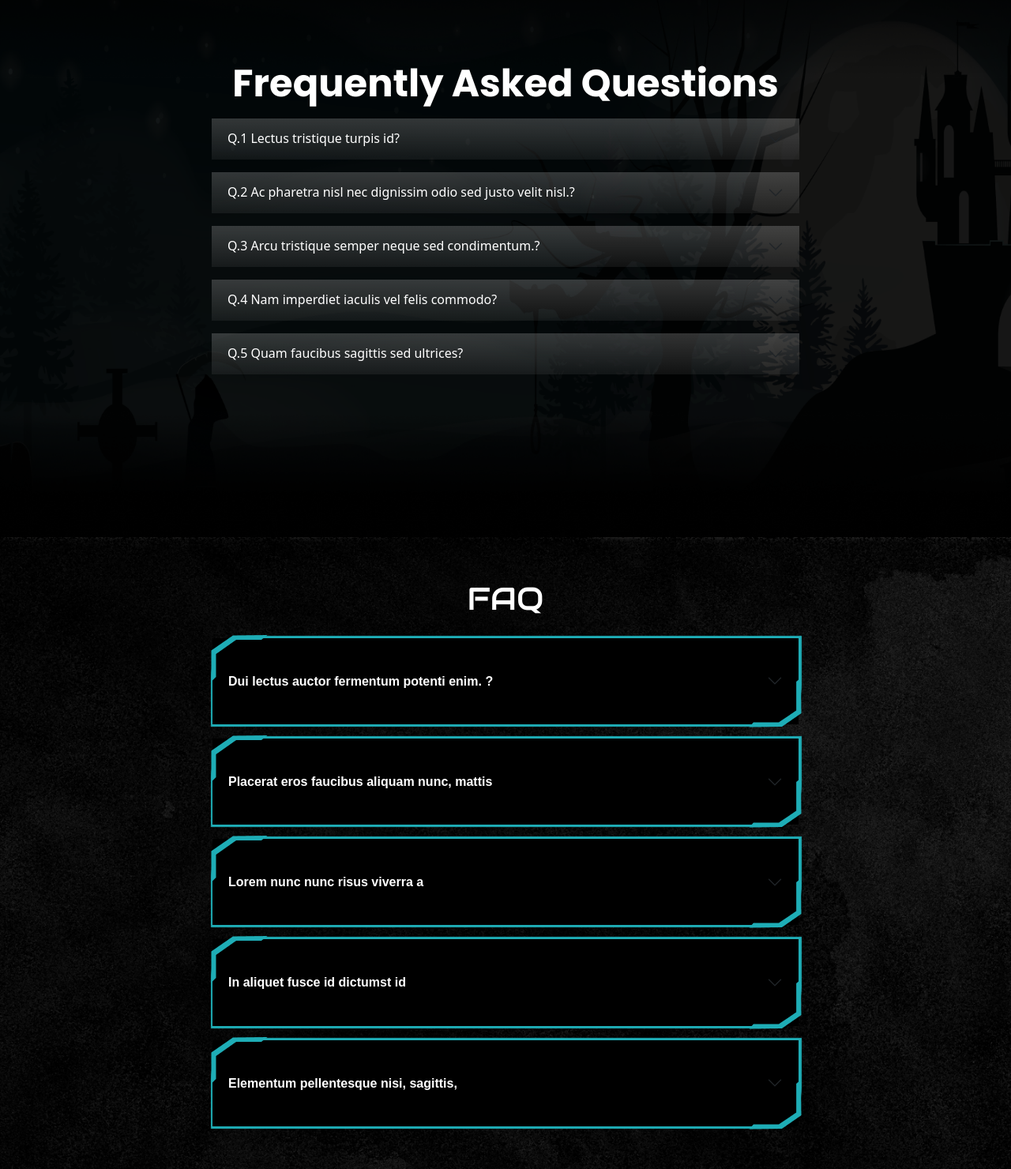
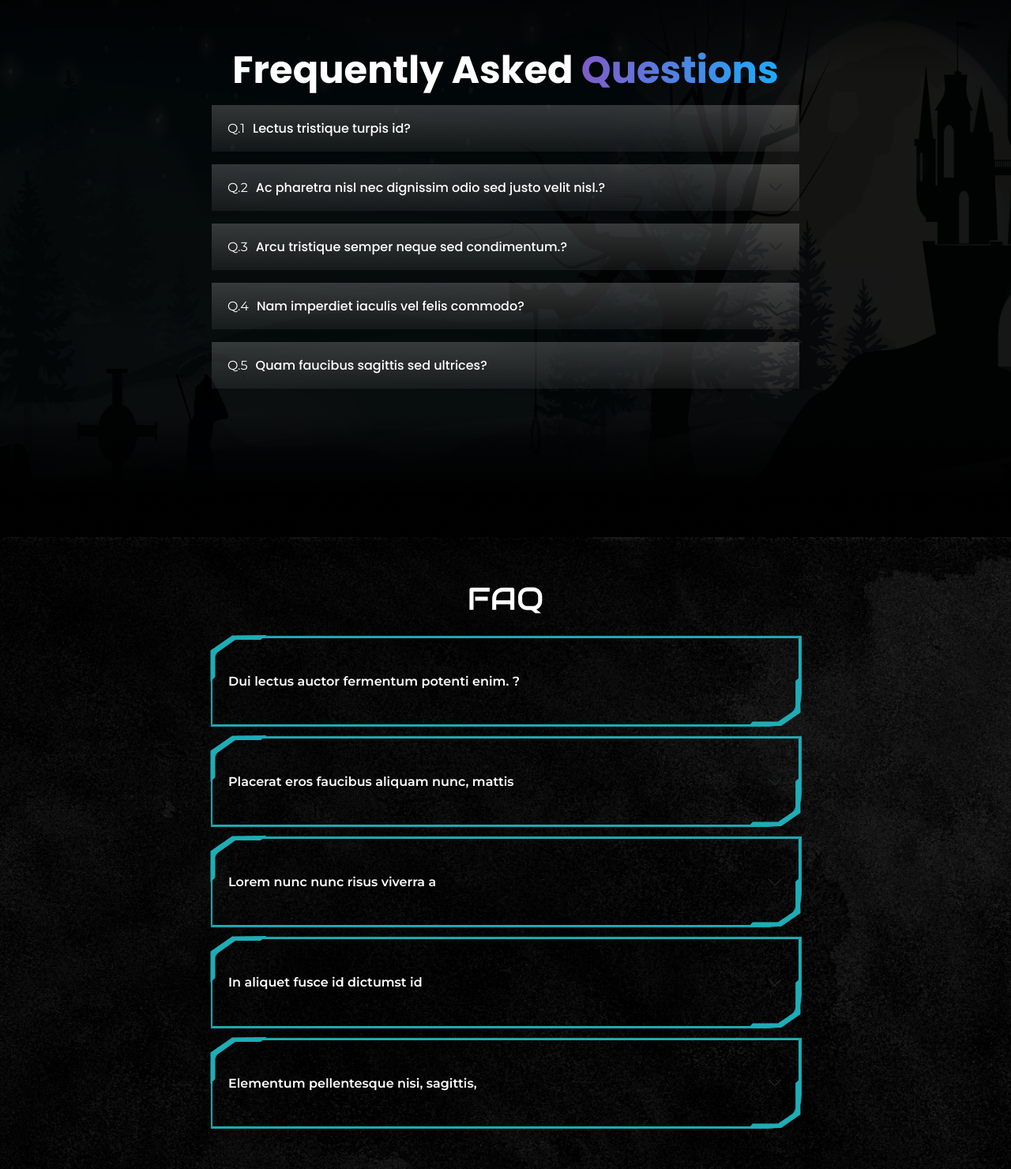
Before and after one commit to sonambishnoi550/acordion-task, a plain HTML site: page index.html in a window 1280 px wide. Shown: the part 920-2400 px from the top of the page at 79% size. Drawn offline with nearby package versions, Linux system fonts and the light colour scheme.

Commit message:
mistake update

```diff
--- a/assets/css/style.css
+++ b/assets/css/style.css
@@ -1,5 +1,6 @@
 @import url('https://fonts.googleapis.com/css2?family=Poppins:ital,wght@0,100;0,200;0,300;0,400;0,500;0,600;0,700;0,800;0,900;1,100;1,200;1,300;1,400;1,500;1,600;1,700;1,800;1,900&display=swap');
 @import url('https://fonts.googleapis.com/css2?family=Audiowide&family=Poppins:ital,wght@0,100;0,200;0,300;0,400;0,500;0,600;0,700;0,800;0,900;1,100;1,200;1,300;1,400;1,500;1,600;1,700;1,800;1,900&display=swap');
+@import url('https://fonts.googleapis.com/css2?family=Audiowide&family=Montserrat:ital,wght@0,100..900;1,100..900&family=Poppins:ital,wght@0,100;0,200;0,300;0,400;0,500;0,600;0,700;0,800;0,900;1,100;1,200;1,300;1,400;1,500;1,600;1,700;1,800;1,900&display=swap');
 
 .head {
     font-family: 'Poppins', sans-serif;
@@ -28,19 +29,37 @@
 .box-shadow {
     box-shadow: none !important;
 }
-.accordion-text{
-        font-family: 'Poppins' ,sans-serif;
+
+.accordion-text {
+    font-family: 'Poppins', sans-serif;
     font-size: 18px;
     font-weight: 600;
     line-height: 27px;
     text-align: left;
     color: black !important;
 }
-.max-width-768{
+
+.max-width-768 {
     max-width: 768px !important;
 }
 
 /* -----------------2nd-------------- */
+
+.accordion-2-text {
+    font-family: 'Poppins', sans-serif;
+    font-size: 18px;
+    font-weight: 500;
+    line-height: 27px;
+    text-align: left;
+    gap: 10px !important;
+
+}
+
+.font-f {
+    font-family: 'Montserrat', sans-serif;
+    font-weight: 400 !important;
+}
+
 .black {
     background-color: black;
 }
@@ -49,18 +68,22 @@
     color: white !important;
 }
 
-.backg-black {
-    background-color: black !important;
+.backg-transparent {
+    background-color: transparent !important;
+
 }
-.accordion-bg-2{
+
+.accordion-bg-2 {
     background-image: url(../images/black-image.png);
     background-repeat: no-repeat;
     background-size: cover;
 }
+
 .bg-blur {
     background: linear-gradient(180deg,
             rgba(255, 255, 255, 0.1) 0%,
             rgba(255, 255, 255, 0.03) 100%) !important;
+
 }
 
 /* ----------------section3--------------- */
@@ -73,7 +96,6 @@
 .border-blue {
     border: 1px solid#1EADB6 !important;
     box-shadow: 1px 0px 1px 2px #1EADB6;
-    border-radius: 30px 0px 30px 0px;
 }
 
 .sub-heading {
@@ -85,34 +107,40 @@
 }
 
 .que-color {
-    background-color: linear-gradient(90deg, #815cc8 0%, #1babfe 100%);
+    background: linear-gradient(90deg, #815cc8 0%, #1babfe 100%);
+    -webkit-background-clip: text;
+    background-clip: text;
+    color: transparent;
+
 }
 
 .bg-border {
     position: relative;
 }
-.accordion-3-text{
-    font-family: 'Montserrat' ,sans-serif;
+
+.accordion-3-text {
+    font-family: 'Montserrat', sans-serif;
     font-size: 24px;
     font-weight: 600;
     line-height: 29.26px;
     text-align: left;
     color: white;
+
 }
 
 .bg-border::after {
     content: url("../images/image1.png");
     position: absolute;
     top: -4px;
-    left: -2px;
+    left: -3px;
     z-index: 9;
 }
 
 .bg-border::before {
     content: url("../images/image2.png");
     position: absolute;
-    bottom: -10px;
-    right: -4px;
+    bottom: -9px;
+    right: -3px;
     z-index: 9;
 }
 
--- a/index.html
+++ b/index.html
@@ -127,10 +127,10 @@
             <div class="accordion accordion-flush" id="accordionFlushExample">
                 <div class="accordion-item mb-3  b-none bg-blur position-relative ">
                     <h2 class="accordion-header ">
-                        <button class="accordion-button collapsed c-white backg-black box-shadow bg-blur " type="button"
+                        <button class="accordion-button collapsed c-white backg-black box-shadow bg-blur accordion-2-text " type="button"
                             data-bs-toggle="collapse" data-bs-target="#flush-collapseOne" aria-expanded="false"
                             aria-controls="flush-collapseOne">
-                            Q.1
+                            <span class="font-f"> Q.1</span>
                             Lectus tristique turpis id?
                         </button>
                     </h2>
@@ -145,10 +145,10 @@
                 </div>
                 <div class="accordion-item mb-3 b-none   bg-blur position-relative">
                     <h2 class="accordion-header">
-                        <button class="accordion-button collapsed c-white backg-black box-shadow bg-blur" type="button"
+                        <button class="accordion-button collapsed c-white backg-black box-shadow bg-blur accordion-2-text" type="button"
                             data-bs-toggle="collapse" data-bs-target="#flush-collapseTwo" aria-expanded="false"
                             aria-controls="flush-collapseTwo">
-                            Q.2
+                            <span class="font-f"> Q.2</span>
                             Ac pharetra nisl nec dignissim odio sed justo velit nisl.?
                         </button>
                     </h2>
@@ -165,10 +165,10 @@
                 </div>
                 <div class="accordion-item mb-3 b-none bg-blur position-relative  ">
                     <h2 class="accordion-header">
-                        <button class="accordion-button collapsed c-white backg-black box-shadow bg-blur" type="button"
+                        <button class="accordion-button collapsed c-white backg-black box-shadow bg-blur accordion-2-text" type="button"
                             data-bs-toggle="collapse" data-bs-target="#flush-collapseThree" aria-expanded="false"
                             aria-controls="flush-collapseThree">
-                            Q.3
+                            <span class="font-f"> Q.3</span>
                             Arcu tristique semper neque sed condimentum.?
                         </button>
                     </h2>
@@ -187,10 +187,10 @@
                 </div>
                 <div class="accordion-item mb-3 b-none  bg-blur position-relative">
                     <h2 class="accordion-header">
-                        <button class="accordion-button collapsed c-white backg-black box-shadow bg-blur" type="button"
+                        <button class="accordion-button collapsed c-white backg-black box-shadow bg-blur accordion-2-text" type="button"
                             data-bs-toggle="collapse" data-bs-target="#flush-collapseFour" aria-expanded="false"
                             aria-controls="flush-collapseFour">
-                            Q.4
+                           <span class="font-f"> Q.4</span>
                             Nam imperdiet iaculis vel felis commodo?
                         </button>
                     </h2>
@@ -207,12 +207,12 @@
                         </div>
                     </div>
                 </div>
-                <div class="accordion-item mb-3 b-none bg-blur position-relative ">
+                <div class="accordion-item mb-3 b-none bg-blur position-relative backg-black ">
                     <h2 class="accordion-header">
-                        <button class="accordion-button collapsed c-white backg-black box-shadow bg-blur" type="button"
+                        <button class="accordion-button collapsed c-white backg-black box-shadow bg-blur accordion-2-text" type="button"
                             data-bs-toggle="collapse" data-bs-target="#flush-collapseFive" aria-expanded="false"
                             aria-controls="flush-collapseFive">
-                            Q.5
+                            <span class="font-f"> Q.5</span>
                             Quam faucibus sagittis sed ultrices?
                         </button>
                     </h2>
@@ -238,11 +238,11 @@
         <div class="container max-width-768">
             <h1 class="t-white ">FAQ</h1>
             <div class="accordion accordion-flush" id="accordionFlushExample">
-                <div class="accordion-item border-blue mb-3 bg-border "
-                    style="border-top-left-radius: 50px; border-bottom-right-radius: 50px;">
+                <div class="accordion-item border-blue mb-3 bg-border backg-transparent "
+                    style="border-top-left-radius: 40px; border-bottom-right-radius: 40px;">
 
                     <h2 class=" accordion-header">
-                        <button class="accordion-button collapsed c-white backg-black box-shadow accordion-3-text "
+                        <button class="accordion-button collapsed c-white backg-transparent box-shadow accordion-3-text "
                             style="padding-top: 40px; padding-bottom: 40px;" type="button" data-bs-toggle="collapse"
                             data-bs-target="#flush-collapseOne" aria-expanded="false" aria-controls="flush-collapseOne">
                             Dui lectus auctor fermentum potenti enim. ?
@@ -250,16 +250,16 @@
                     </h2>
                     <div id="flush-collapseOne" class="accordion-collapse collapse"
                         data-bs-parent="#accordionFlushExample">
-                        <div class="accordion-body c-white backg-black">Dui lectus auctor fermentum potenti enim. Quam
+                        <div class="accordion-body c-white backg-transparent">Dui lectus auctor fermentum potenti enim. Quam
                             donec mauris phasellus at auctor. Risus maecenas commodo eget tellus
                             nullam magna adipiscing facilisis a, nulla.
                         </div>
                     </div>
                 </div>
-                <div class="accordion-item border-blue mb-3 bg-border"
-                    style="border-top-left-radius: 50px; border-bottom-right-radius: 50px;">
+                <div class="accordion-item border-blue mb-3 bg-border backg-transparent"
+                    style="border-top-left-radius: 40px; border-bottom-right-radius: 40px;">
                     <h2 class="accordion-header">
-                        <button class="accordion-button collapsed c-white backg-black box-shadow accordion-3-text "
+                        <button class="accordion-button collapsed c-white backg-transparent box-shadow accordion-3-text "
                             style="padding-top: 40px; padding-bottom: 40px;" type="button" data-bs-toggle="collapse"
                             data-bs-target="#flush-collapseTwo" aria-expanded="false" aria-controls="flush-collapseTwo">
                             Placerat eros faucibus aliquam nunc, mattis
@@ -267,17 +267,17 @@
                     </h2>
                     <div id="flush-collapseTwo" class="accordion-collapse collapse"
                         data-bs-parent="#accordionFlushExample">
-                        <div class="accordion-body c-white backg-black">Placeholder content for this accordion, which is
+                        <div class="accordion-body c-white backg-transparent">Placeholder content for this accordion, which is
                             intended to
                             demonstrate the
                             <code>.accordion-flush</code> class. This is the first item's accordion body.
                         </div>
                     </div>
                 </div>
-                <div class="accordion-item border-blue mb-3 bg-border"
-                    style="border-top-left-radius: 50px; border-bottom-right-radius: 50px;">
+                <div class="accordion-item border-blue mb-3 bg-border backg-transparent"
+                    style="border-top-left-radius: 40px; border-bottom-right-radius: 40px;">
                     <h2 class="accordion-header">
-                        <button class="accordion-button collapsed c-white backg-black box-shadow accordion-3-text "
+                        <button class="accordion-button collapsed c-white backg-transparent box-shadow accordion-3-text "
                             style="padding-top: 40px; padding-bottom: 40px;" type="button" data-bs-toggle="collapse"
                             data-bs-target="#flush-collapseThree" aria-expanded="false"
                             aria-controls="flush-collapseThree">
@@ -286,17 +286,17 @@
                     </h2>
                     <div id="flush-collapseThree" class="accordion-collapse collapse"
                         data-bs-parent="#accordionFlushExample">
-                        <div class="accordion-body c-white backg-black">Placeholder content for this accordion, which is
+                        <div class="accordion-body c-white backg-transparent">Placeholder content for this accordion, which is
                             intended to
                             demonstrate the
                             <code>.accordion-flush</code> class. This is the first item's accordion body.
                         </div>
                     </div>
                 </div>
-                <div class="accordion-item border-blue mb-3 bg-border"
-                    style="border-top-left-radius: 50px; border-bottom-right-radius: 50px;">
+                <div class="accordion-item border-blue mb-3 bg-border backg-transparent"
+                    style="border-top-left-radius: 40px; border-bottom-right-radius: 40px;">
                     <h2 class="accordion-header">
-                        <button class="accordion-button collapsed c-white backg-black box-shadow accordion-3-text"
+                        <button class="accordion-button collapsed c-white backg-transparent box-shadow accordion-3-text"
                             style="padding-top: 40px; padding-bottom: 40px;" type="button" data-bs-toggle="collapse"
                             data-bs-target="#flush-collapseFour" aria-expanded="false"
                             aria-controls="flush-collapseFour">
@@ -305,17 +305,17 @@
                     </h2>
                     <div id="flush-collapseFour" class="accordion-collapse collapse"
                         data-bs-parent="#accordionFlushExample">
-                        <div class="accordion-body c-white backg-black">Placeholder content for this accordion, which is
+                        <div class="accordion-body c-white backg-transparent">Placeholder content for this accordion, which is
                             intended to
                             demonstrate the
                             <code>.accordion-flush</code> class. This is the first item's accordion body.
                         </div>
                     </div>
                 </div>
-                <div class="accordion-item border-blue mb-3 bg-border "
-                    style="border-top-left-radius: 50px; border-bottom-right-radius: 50px;">
+                <div class="accordion-item border-blue mb-3 bg-border backg-transparent"
+                    style="border-top-left-radius: 40px; border-bottom-right-radius: 40px;">
                     <h2 class="accordion-header">
-                        <button class="accordion-button collapsed c-white backg-black box-shadow accordion-3-text"
+                        <button class="accordion-button collapsed c-white backg-transparent box-shadow accordion-3-text"
                             style="padding-top: 40px; padding-bottom: 40px;" type="button" data-bs-toggle="collapse"
                             data-bs-target="#flush-collapseFive" aria-expanded="false"
                             aria-controls="flush-collapseFive">
@@ -324,7 +324,8 @@
                     </h2>
                     <div id="flush-collapseFive" class="accordion-collapse collapse"
                         data-bs-parent="#accordionFlushExample">
-                        <div class="accordion-body c-white backg-black">Placeholder content for this accordion, which is
+
+                        <div class="accordion-body c-white backg-transparent">Placeholder content for this accordion, which is
                             intended to
                             demonstrate the
                             <code>.accordion-flush</code> class. This is the first item's accordion body.
```
Lines whose indentation alone changed are shown as unchanged.
